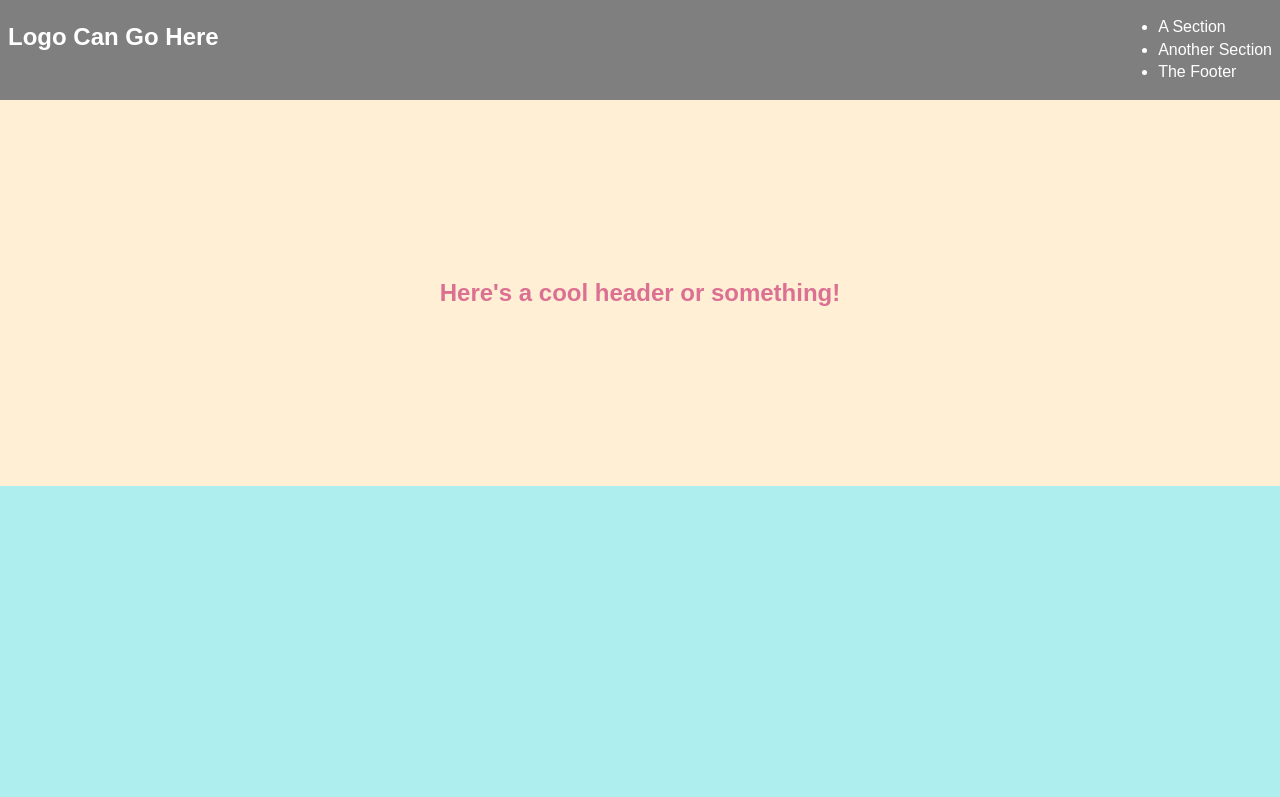
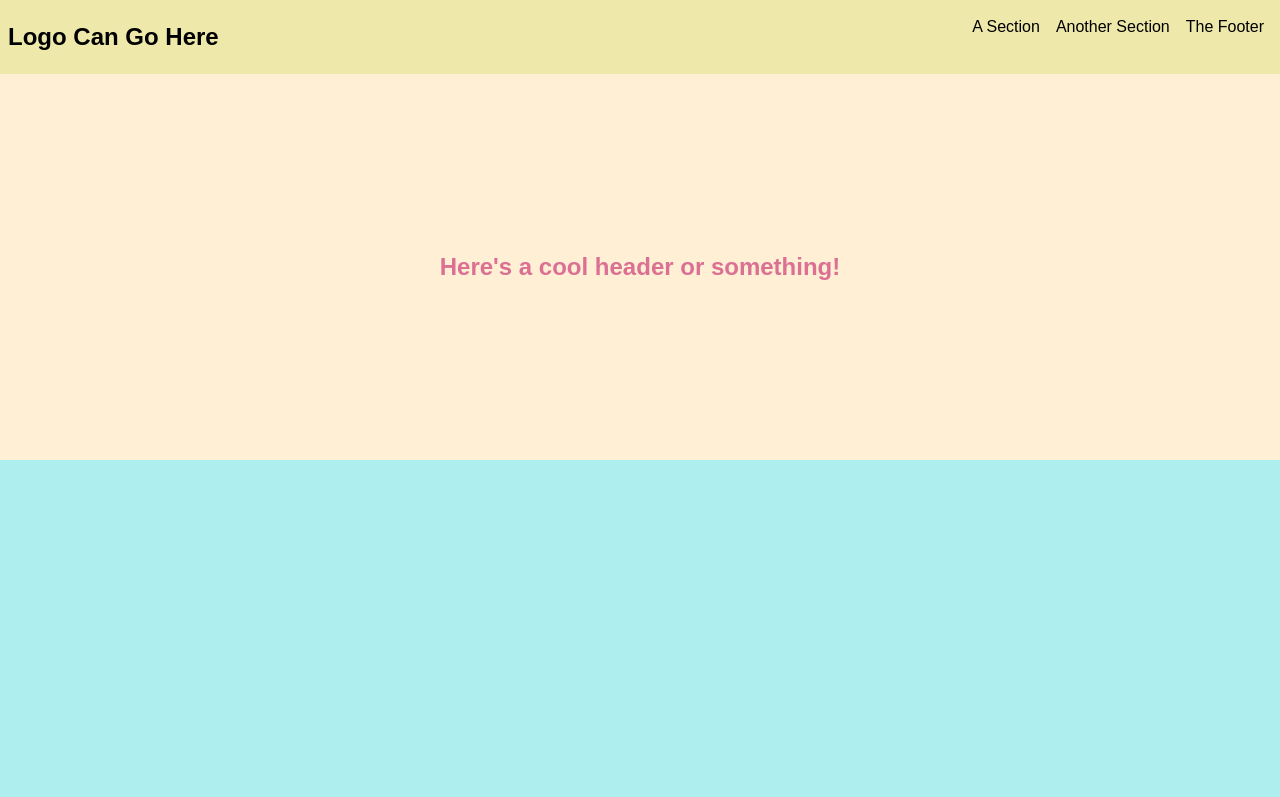
Before and after one commit to jayhatha/react-onepager-boilerplate, a React app: page / in a window 1280 px wide. Shown: the top 797 px of the page. Built offline with nearby package versions, Linux system fonts and the light colour scheme.

Commit message:
navbar works now

```diff
--- a/package.json
+++ b/package.json
@@ -46,12 +46,14 @@
     "babel-jest": "^23.6.0",
     "babel-loader": "^8.0.0",
     "babel-plugin-styled-components": "^1.6.4",
+    "css-loader": "^1.0.0",
     "enzyme": "^3.6.0",
     "enzyme-adapter-react-16": "^1.5.0",
     "html-webpack-plugin": "^3.2.0",
     "jest": "^23.6.0",
     "react-test-renderer": "^16.5.0",
     "regenerator-runtime": "^0.12.1",
+    "style-loader": "^0.23.0",
     "webpack-cli": "^3.1.0",
     "webpack-node-externals": "^1.7.2"
   }
--- a/src/client/app.js
+++ b/src/client/app.js
@@ -8,9 +8,7 @@ class App extends Component {
     render() {
         return (
             <div className='app'>
-            <div>
                 <Navbar />
-                </div>
                 <Header />
                 <Body />
                 <Footer />
--- a/src/client/index.html
+++ b/src/client/index.html
@@ -2,6 +2,7 @@
 <html lang="en">
 <head>
     <meta charset="UTF-8">
+    <meta name="viewport" content="width=device-width, initial-scale=1">
     <title>React One-Pager Boilerplate</title>
 </head>
 <body>
--- a/src/client/sections/Header.js
+++ b/src/client/sections/Header.js
@@ -17,7 +17,14 @@ const Title = styled.h1 `
 const Wrapper = styled.header `
   background: papayawhip;
   padding: 20vh;
-  margin: 0 auto;
+  display: -ms-flexbox;
+  display: flex;
+  -ms-flex-direction: column;
+      flex-direction: column;
+  -ms-flex-pack: distribute;
+      justify-content: space-around;
+  -ms-flex-align: center;
+      align-items: center;
 `;
 
 class Header extends Component {
--- a/src/client/sections/Navbar.js
+++ b/src/client/sections/Navbar.js
@@ -4,7 +4,6 @@ const Link = Scroll.Link;
 const scroll = Scroll.animateScroll;
 const scrollSpy = Scroll.scrollSpy;
 import styled from 'styled-components';
-
 
 const Wrapper = styled.nav`
   width: 100%;
@@ -19,13 +18,23 @@ const Wrapper = styled.nav`
   align-content: center;
   padding: 0 0.5em;
   height: auto;
-  font-family: Sans-serif;
   font-size: 1rem;
   font-weight: 500;
-  background-color: rgba(1, 1, 1, 0.5);
+  background-color: PaleGoldenRod;
   transition: background 300ms ease-out;
-  color: white;
+  color: black;
   `
+  const Navlist = styled.ul`
+    list-style-type: none;
+    text-align: right;
+    display: inline-block;
+    margin: 1em 0;
+      li {
+        display: inline-block;
+        padding: 0 0.5em;
+      }
+  `
+
 
 class Navbar extends Component {
   render() {
@@ -34,7 +43,7 @@ class Navbar extends Component {
         <a onClick={() => scroll.scrollToTop()}>
           <h1 id="logo">Logo Can Go Here</h1>
         </a>
-        <ul className="nav-list">
+        <Navlist>
           <li><Link
             activeClass="active"
             to="header-element"
@@ -62,7 +71,7 @@ class Navbar extends Component {
             offset={0}>
             <span>The Footer</span>
           </Link></li>
-        </ul>
+        </Navlist>
       </Wrapper>
     )
   }
--- a/webpack.config.js
+++ b/webpack.config.js
@@ -21,6 +21,10 @@ const client = {
             presets: ["@babel/preset-env"]
           }
         }
+      },
+      {
+        test: /\.css$/,
+        use: ["style-loader", "css-loader"]
       }
     ]
   },
```
Also changed, not shown: dist/public/client.js, dist/public/index.html, 1 other file.
